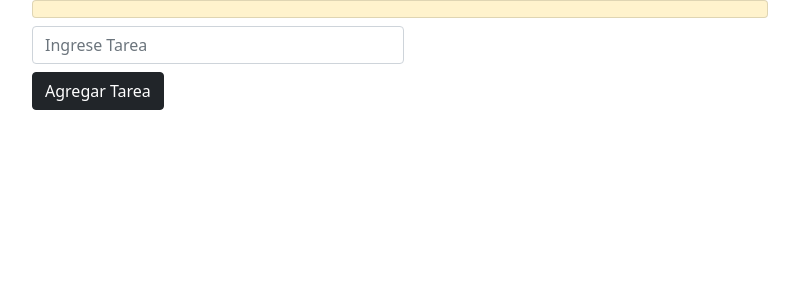
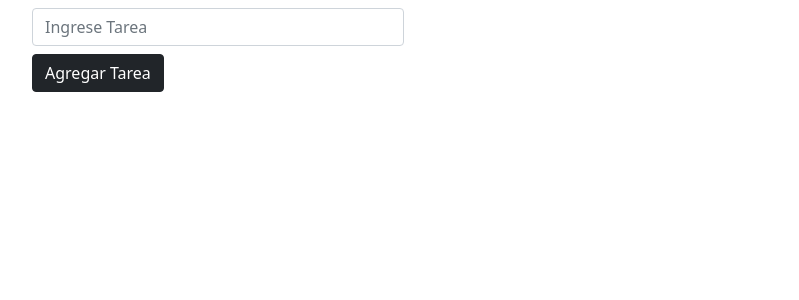
Before and after one commit to macantivbl/ReactPostWork1, a React (Create React App) app: page / in a window 1280 px wide. Shown: the top 300 px of the page, without its empty margins (50-849 px from the left). Built offline with nearby package versions, Linux system fonts and the light colour scheme.

Commit message:
Un milagro
Un milagro sucedio y por alguna razon esto funciona

```diff
--- a/src/Components/Tarea/index.js
+++ b/src/Components/Tarea/index.js
@@ -2,19 +2,23 @@ import React from 'react';
 
 const Tarea = () => {
     const [task, setTask] = React.useState("");
-    const [BD_Tareas, setBD_Tareas] = React.useState(['']);
+    const [BD_Tareas, setBD_Tareas] = React.useState([]);
 
     const agregarTarea = e => {
+        e.preventDefault() //esto evita que recarge la pagina
         console.log(task);
 
         if (setTask.length === 0) {
             console.log('la matriz de datos esta vacia');
             return
         }
-        setBD_Tareas.push(...BD_Tareas, task)
-
-        setTask('')
-
+        /*setBD_Tareas.push(...BD_Tareas, task)*/
+        setBD_Tareas([
+            ...BD_Tareas,
+            { id: (Math.random() * (1000 - 1) + 1), NuevaTarea: task }
+        ])
+        //setTask('')
+        console.log(task);
     }
 
     return (
@@ -23,9 +27,9 @@ const Tarea = () => {
                 <div className='col-8'>
                     <ul className="list-group">
 
-                        {BD_Tareas.map(printTarea => (
-                            <li className="list-group-item list-group-item-warning">
-                                {printTarea}
+                        {BD_Tareas.map(item => (
+                            <li key={item.id}>
+                                <>{item.NuevaTarea}</>
                             </li>
                         ))}
                     </ul>
@@ -48,7 +52,7 @@ const Tarea = () => {
 
                 </form>
             </div>
-        </div>
+        </div >
     )
 };
 
```
